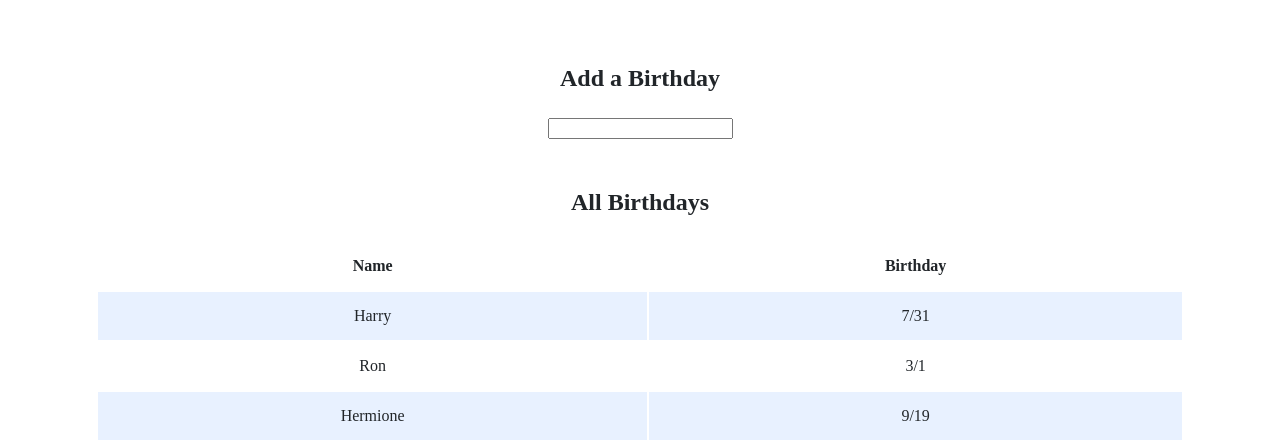
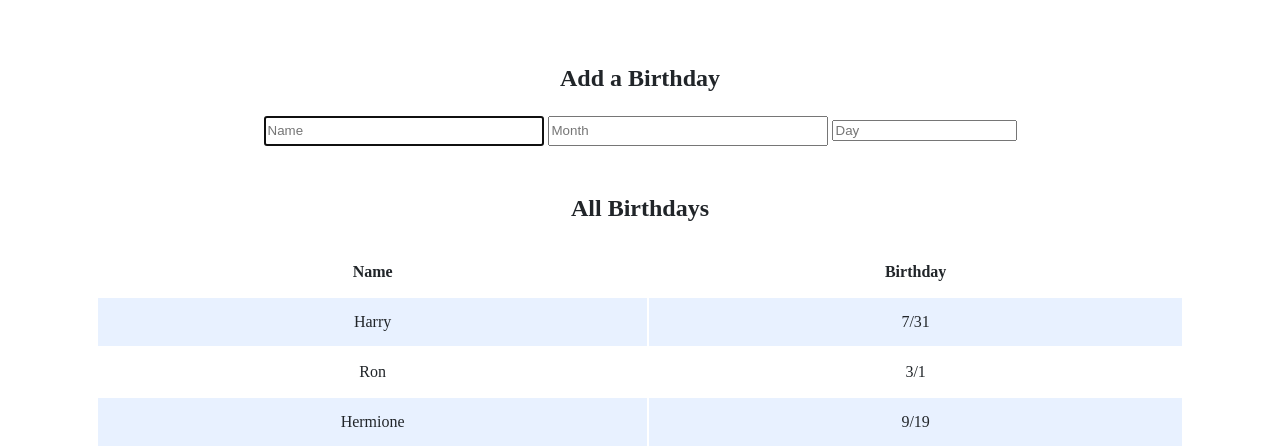
Before and after one commit to toluboltz/cs50, a Flask app: page / in a window 1280 px wide. Shown: the part 200-647 px from the top of the page. Run offline with Flask 2, Linux system fonts and the light colour scheme; data comes from the database, SQL or seed files in the repository; some libraries are stand-ins or nearby versions.

Commit message:
Thu, Jun 9, 2022, 4:23 AM +00:00

```diff
--- a/birthdays/templates/index.html
+++ b/birthdays/templates/index.html
@@ -16,7 +16,9 @@
                 <h2>Add a Birthday</h2>
                 <!-- TODO: Create a form for users to submit a name, a month, and a day -->
                 <form action="/" method="post">
-                    <input autocomplete="off"
+                    <input autocomplete="off" autofocus name="name" placeholder="Name" type="text">
+                    <input autocomplete="off" name="month" placeholder="Month" type="text">
+                    <input autocomplete="off" name="day" placeholder="Day" type
                 </form>
             </div>
 
```
